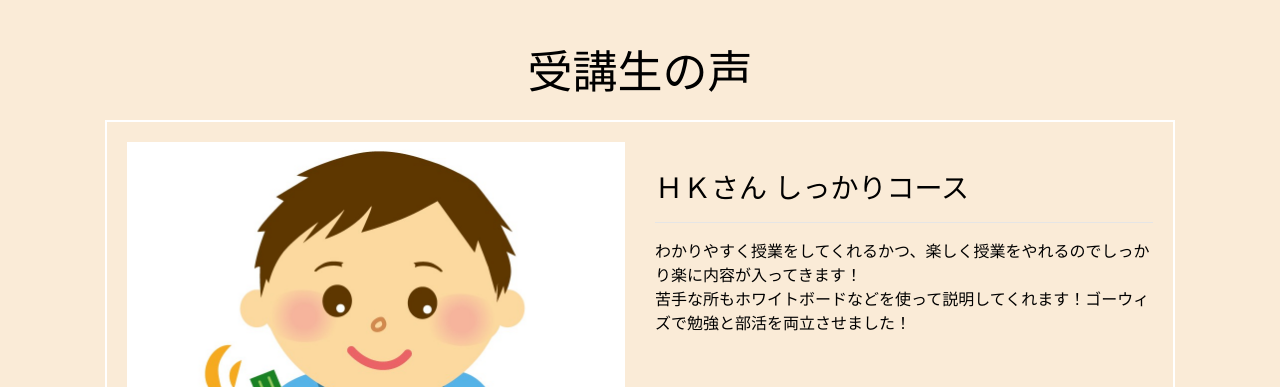
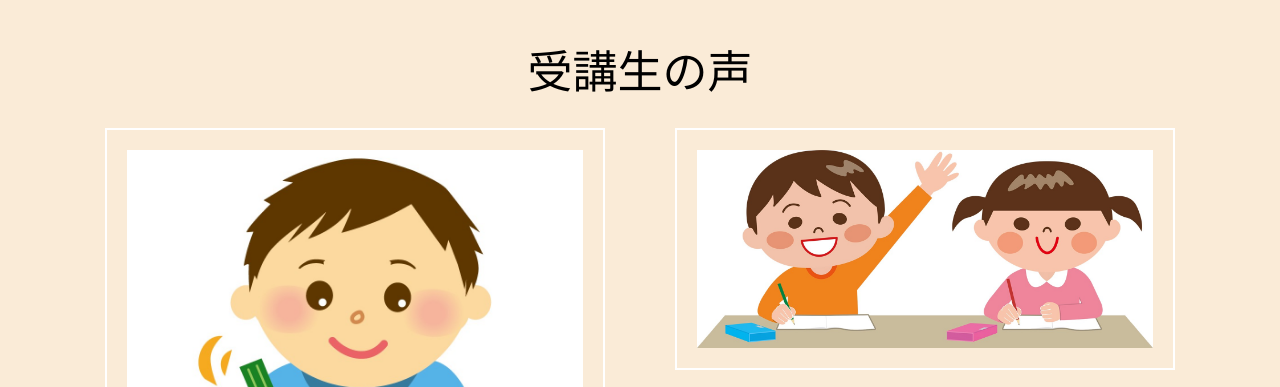
Before and after one commit to ujifc41ryoya/gowith, a plain HTML site: page index.html in a window 1280 px wide. Shown: the part 1080-1467 px from the top of the page. Drawn offline with nearby package versions, Linux system fonts and the light colour scheme; a web font is replaced by a local one.

Commit message:
Update index.html

```diff
--- a/index.html
+++ b/index.html
@@ -59,18 +59,20 @@
     <div class="activity-list" id="activity">
       <h2>受講生の声</h2>
       <div class="container">
-        <div class="info">
         <div class="row">
           <div class="col-md-6 order-md-1">
+          <div class="info">
                  <img src="activity1.jpg" alt="サービス1つ目" class="activity-img">
-          </div>
           <div class="col-md-6 activity-discription order-md-2">
             <h3>ＨＫさん しっかりコース</h3>
             <hr color="white">
             <p>わかりやすく授業をしてくれるかつ、楽しく授業をやれるのでしっかり楽に内容が入ってきます！<br>苦手な所もホワイトボードなどを使って説明してくれます！ゴーウィズで勉強と部活を両立させました！</p>
           </div>
+          </div>
+          </div>
 
           <div class="col-md-6 order-md-4">
+          <div class="info">
                  <img src="activity2.jpg" alt="サービス2つ目" class="activity-img">
           </div>
 
@@ -79,7 +81,6 @@
             <hr color="white">
             <p>bさん体験談</p>
           </div>
-
           <div class="col-md-6 order-md-5">
                  <img src="activity3.jpg" alt="サービス3つ目" class="activity-img">
           </div>
@@ -88,7 +89,6 @@
             <hr color="white">
             <p>中学２年の息子はサッカー部に所属しており毎日部活で忙しくしております。<br>ゴーウィズは自室でスマホを使って個別に授業が受けられるので自分のペースで勉強ができますし親の送迎もなくとても助かっています。</p>
           </div>
-        </div>
       </div>
     </div>
 
```
